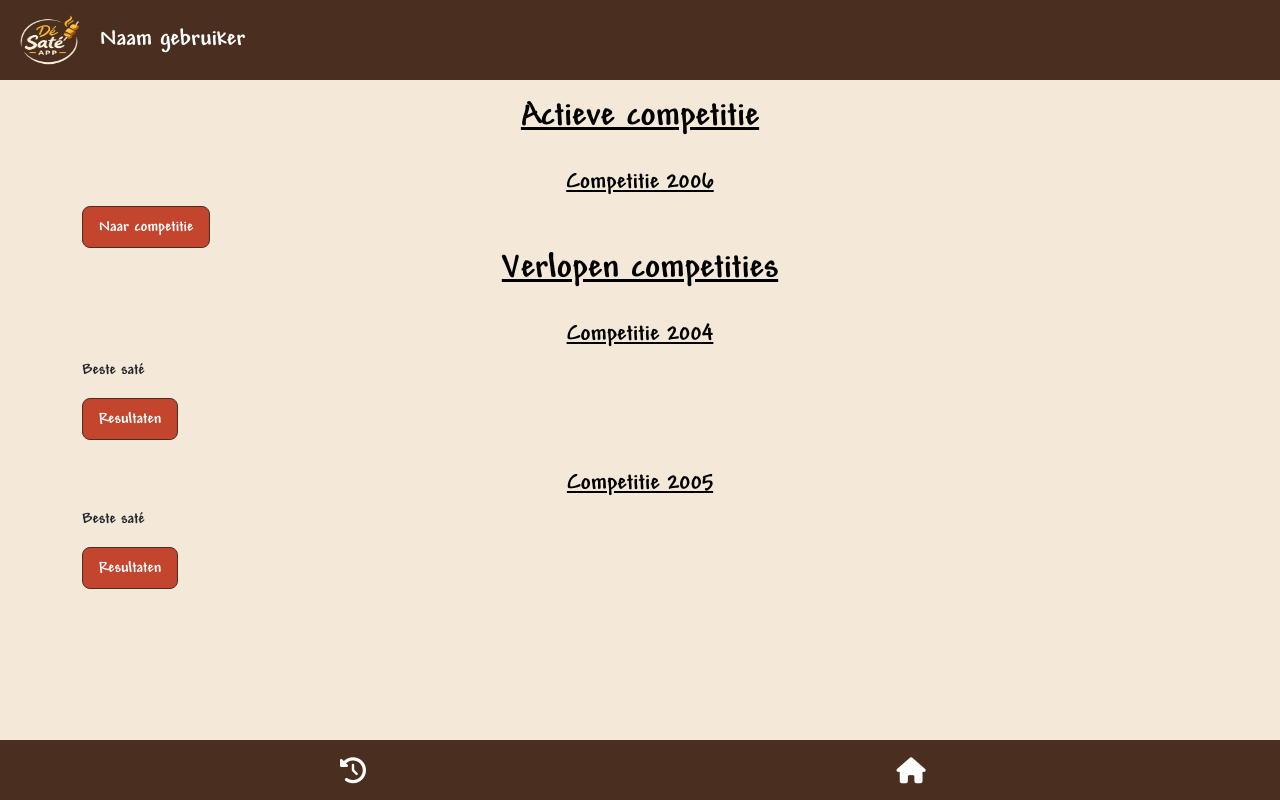
After one commit to Johanngzi/test_version_of_the_sate_app, a Django app: page /competitions-users-page/ in a window 1280 px wide. The commit adds this page. Run offline with Django 5.2, Linux system fonts and the light colour scheme.

Commit message:
created more templates and upadated some css

```diff
--- a/core/urls.py
+++ b/core/urls.py
@@ -1,9 +1,10 @@
 from django.urls import path
-from .views import competitions_view, results_view, home_view, login_view
+from .views import competitions_view, competitions_users_page_view, results_view, home_view, login_view
 
 urlpatterns = [
     path('', home_view, name='home'),
     path('login/', login_view, name='login'),
     path('results/', results_view, name='results'),
     path('competitions/', competitions_view, name='competitions'),
+    path('competitions-users-page/', competitions_users_page_view, name='competitions-users-page')
 ]
--- a/core/views.py
+++ b/core/views.py
@@ -31,3 +31,6 @@ def results_view(request):
 
 def competitions_view(request):
     return render(request, 'competitions.html')
+
+def competitions_users_page_view(request):
+    return render(request, 'competitions-users-page.html')
--- /dev/null
+++ b/templates/competitions-users-page.html
@@ -0,0 +1,21 @@
+
+{% extends 'base.html' %}
+
+{% block title %}Competitions users page{% endblock %}
+
+{% block content %}
+<div class="competitions-page">
+
+  <h1 class="home-title">Actieve competitie</h1>
+
+  {% include "components/competition_item.html" with title="Competitie 2006" button_label="Naar competitie" %}
+
+  <h1 class="home-title">Verlopen competities</h1>
+
+  <div class="past-competitions-list">
+    {% include "components/competition_item.html" with title="Competitie 2004" subtitle="Beste saté" button_label="Resultaten" %}
+    {% include "components/competition_item.html" with title="Competitie 2005" subtitle="Beste saté" button_label="Resultaten" %}
+  </div>
+
+</div>
+{% endblock %}
--- /dev/null
+++ b/templates/components/competition_item.html
@@ -0,0 +1,15 @@
+{# templates/components/competition_item.html #}
+<div class="competition-item">
+  <div class="competition-item__content">
+
+    <div class="competition-item__text">
+      <h2 class="home-subtitle">{{ title }}</h2>
+      {% if subtitle %}
+        <p class="competition-meta">{{ subtitle }}</p>
+      {% endif %}
+    </div>
+
+    {% include "components/button.html" with label=button_label variant="primary" size_class="btn-app-admin-size" only %}
+
+  </div>
+</div>
```
Also changed, not shown: static/css/buttons.css (line endings or trailing spaces).
